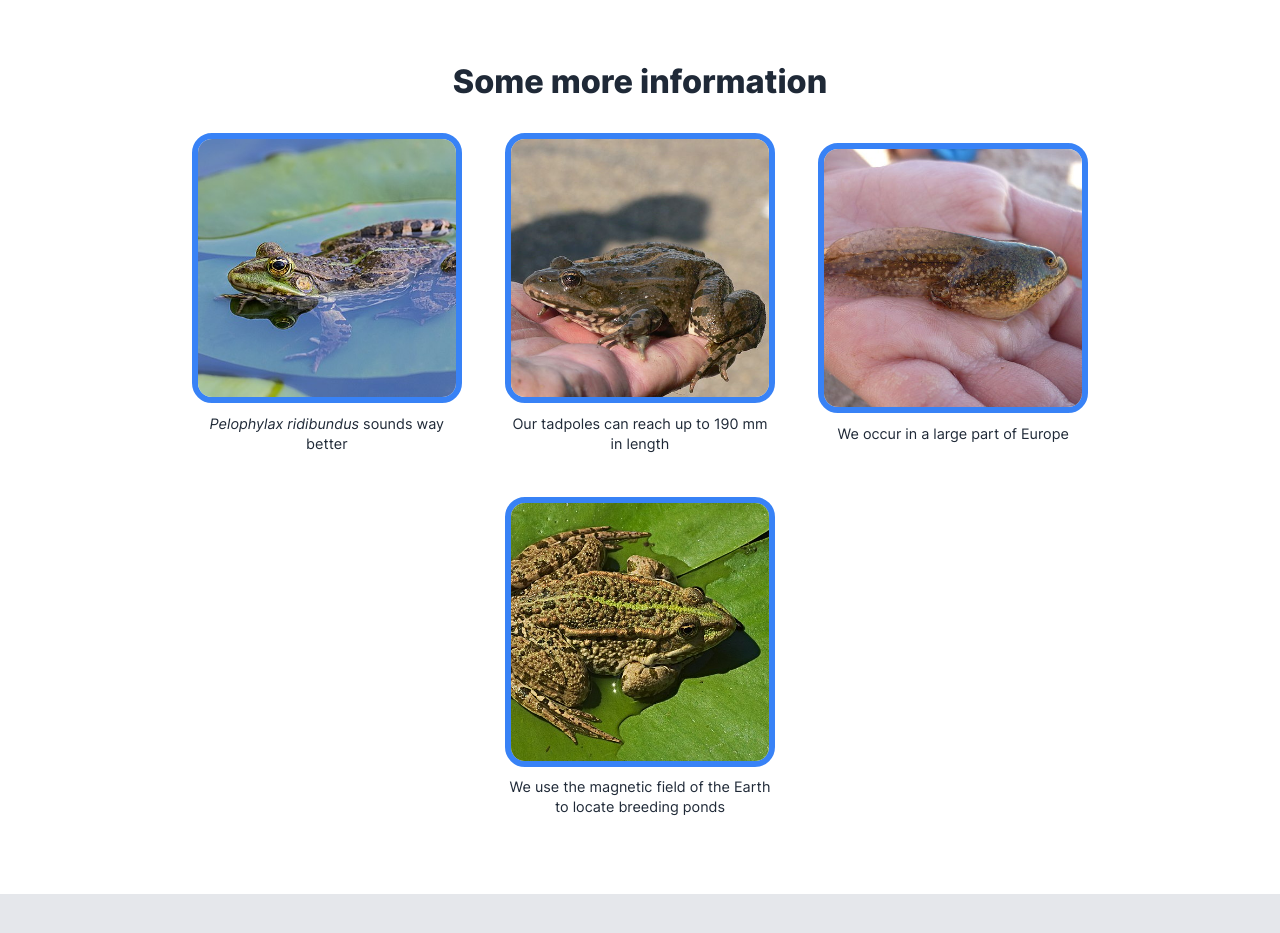
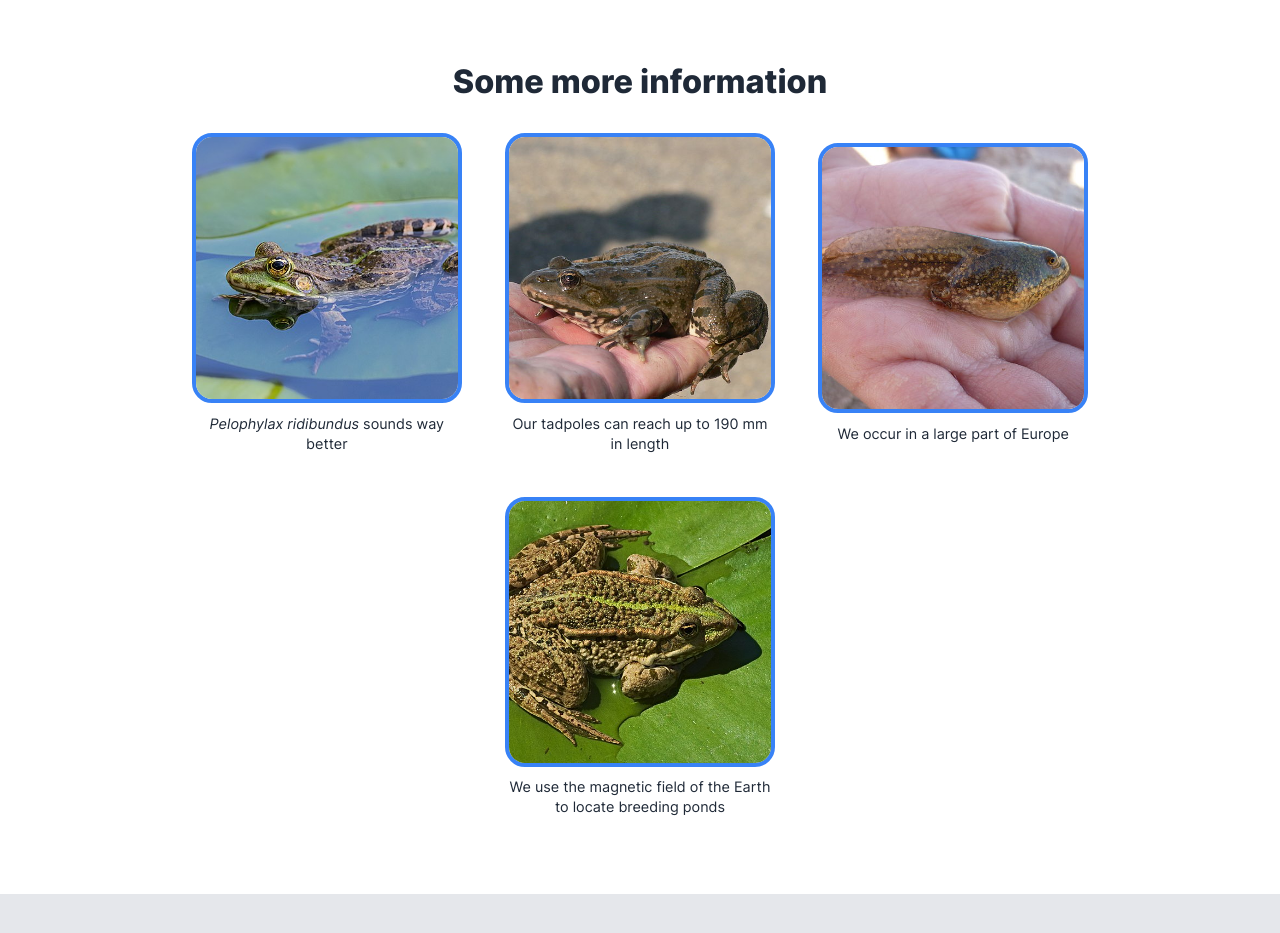
Before and after one commit to yossirise/odin-landing-page, a plain HTML site: page index.html in a window 1280 px wide. Shown: the part 1260-2193 px from the top of the page. Drawn offline with Linux system fonts and the light colour scheme.

Commit message:
Narrow gallery images border

```diff
--- a/style.css
+++ b/style.css
@@ -95,10 +95,10 @@ img {
 }
 
 .gallery img {
-  width: 258px;
-  height: 258px;
+  width: 262px;
+  height: 262px;
   object-fit: cover;
-  border: solid #3882f6 6px;
+  border: solid #3882f6 4px;
   border-radius: 20px;
   margin-bottom: 0.5em;
 }
```
